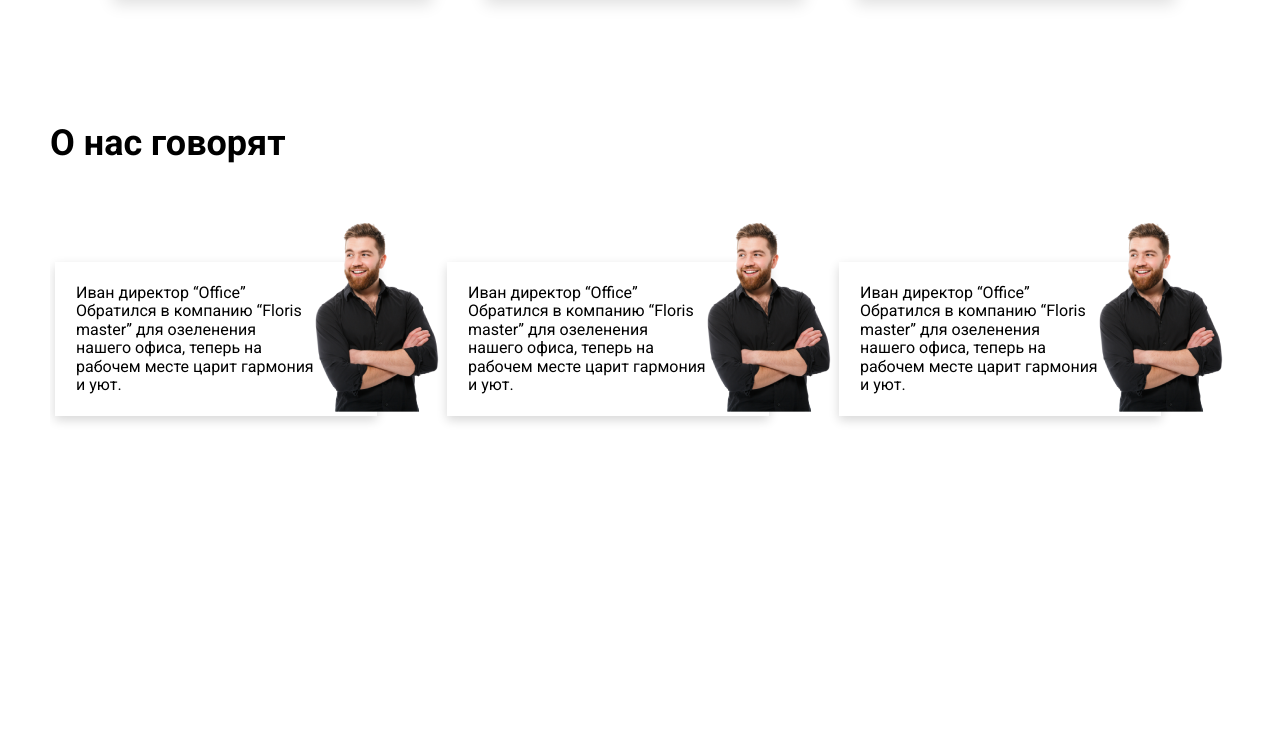
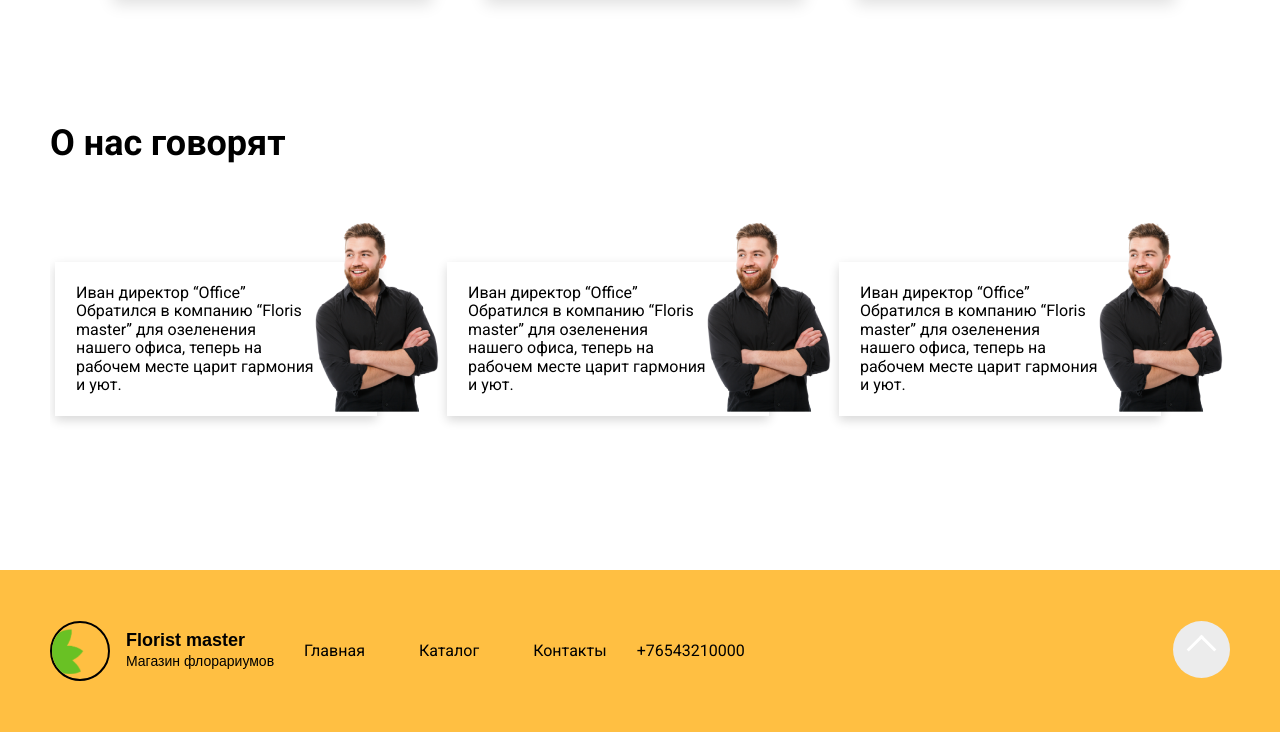
Before and after one commit to Hramko/florarum_0822, a plain HTML site: page florarium/index.html in a window 1280 px wide. Shown: the part 1356-2088 px from the top of the page. Before the commit the page ends 1926 px from the top, so only its background shows below. Drawn offline with Linux system fonts and the light colour scheme.

Commit message:
Add files via upload
самый последний

```diff
--- a/florarium/css/media-tablet.css
+++ b/florarium/css/media-tablet.css
@@ -94,7 +94,9 @@
         padding: 9px 17px;
         font-size: 14px;
     }
+}
 
+@media ((min-width: 480px) and (max-width: 768px)) {
     .feedback {
         padding: 51px 0px 117px;
     }
--- a/florarium/css/style.css
+++ b/florarium/css/style.css
@@ -435,6 +435,10 @@ a {
     top: 174px;
 }
 
+.product__slider-ctrls .arrow {
+    position: absolute;
+}
+
 .arrow {
     width: 57px;
     height: 57px;
@@ -443,7 +447,6 @@ a {
     display: flex;
     align-items: center;
     justify-content: center;
-    position: absolute;
     font-size: 0px;
     cursor: pointer;
     transition: all 0.3s;
@@ -584,3 +587,31 @@ a {
 }
 
 /* Feedback end */
+
+/* Footer */
+.footer {
+    background: #FFBF42;
+    padding: 51px 0px;
+}
+
+.footer__container {
+    display: flex;
+    justify-content: space-between;
+}
+
+.footer__content {
+    display: flex;
+    align-items: center;
+    justify-content: space-between;
+    width: 81;
+}
+
+.footer__link {
+    flex: 0 0 auto;
+}
+
+.footer__link:after {
+    transform: rotate(-135deg);
+}
+
+/* Footer end*/
--- a/florarium/index.html
+++ b/florarium/index.html
@@ -15,7 +15,7 @@
 
 <body>
     <div class="wrapper">
-        <header class="header">
+        <header class="header" id="header">
             <div class="container header__container">
                 <a href="/" class="logo">
                     <div class="logo__img-wrap">
@@ -234,6 +234,36 @@
                 </div>
             </div>
         </section>
+        <footer class="footer" id="footer">
+            <div class="container footer__container">
+                <div class="footer__content">
+                    <a href="/" class="logo">
+                        <div class="logo__img-wrap">
+                            <img src="img/logo.png" alt="" class="logo__img">
+                        </div>
+                        <div class="logo__desc">
+                            <div class="logo__title">Florist master</div>
+                            <div class="logo__subtitle">Магазин флорариумов</div>
+                        </div>
+                    </a>
+                    <nav class="nav">
+                        <ul class="nav__list">
+                            <li class="nav__item">
+                                <a href="#!" class="nav__link">Главная</a>
+                            </li>
+                            <li class="nav__item">
+                                <a href="#!" class="nav__link">Каталог</a>
+                            </li>
+                            <li class="nav__item">
+                                <a href="#!" class="nav__link">Контакты</a>
+                            </li>
+                        </ul>
+                    </nav>
+                    <a href="tel:+76543210000" class="tel">+76543210000</a>
+                </div>
+                <a href="#header" class="footer__link arrow"></a>
+            </div>
+        </footer>
     </div>
 </body>
 
```
